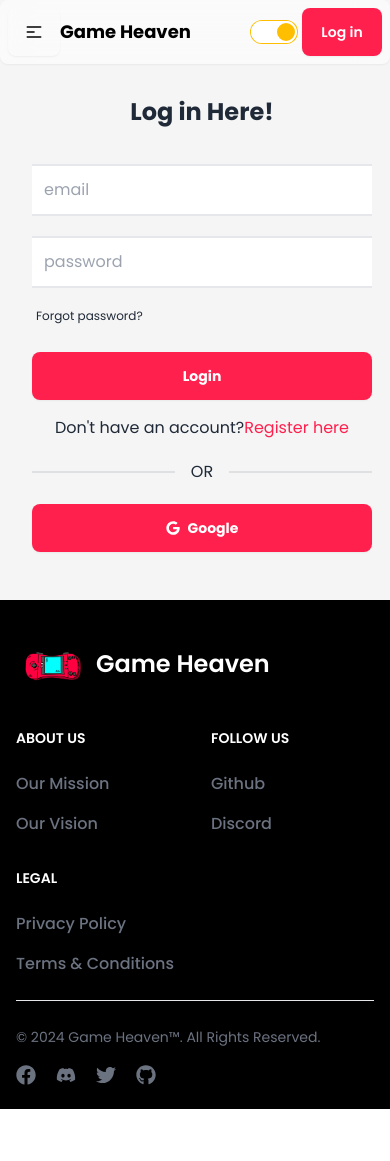
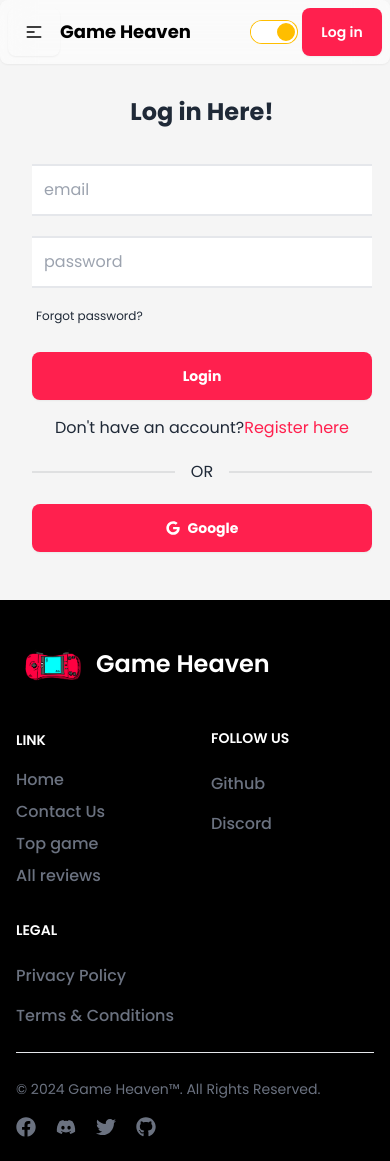
Before and after one commit to TanvirMain49/Game-Heaven-Client, a React (Vite) app: page /login in a window 390 px wide. Before the commit the page ends 1109 px from the top, so only its background shows below. Built offline with nearby package versions, Linux system fonts and the light colour scheme; no server answers.

Commit message:
added a alert in contact us section and add some routes to footer

```diff
--- a/src/Components/Banner.jsx
+++ b/src/Components/Banner.jsx
@@ -3,7 +3,7 @@
 
 const Banner = () => {
   return (
-    <Carousel className="rounded-none">
+    <Carousel id="home" className="rounded-none">
       <div className="relative h-full w-full">
         <img
           src="https://images7.alphacoders.com/419/thumb-1920-419788.jpg"
--- a/src/Components/ContactUs.jsx
+++ b/src/Components/ContactUs.jsx
@@ -1,15 +1,28 @@
 import React from "react";
+import Swal from "sweetalert2";
 
 const ContactUs = () => {
+  const handleContactUs = (e) => {
+    e.preventDefault();
+    Swal.fire({
+      title: "Thank you for Contacting Us",
+      icon: "success",
+      confirmButtonText: "Okay",
+      customClass: {
+        confirmButton:
+          "bg-green-500 hover:bg-green-600 text-white font-bold py-2 px-4 rounded",
+      },
+      buttonsStyling: false,
+    });
+    e.target.reset();
+  };
   return (
     <div
       className="text-white px-4 mt-20 bg-fixed"
       id="contact"
       style={{
         backgroundImage: `url('https://wallpapers.com/images/hd/blood-moon-1fennw7hpmgqllm0.jpg')`,
-        backgroundPosition: "center"
-
-
+        backgroundPosition: "center",
       }}
     >
       <div className="md:w-7/12 mx-auto pb-24 pt-20">
@@ -19,7 +32,7 @@
         </h2>
 
         {/* Form with Glassy Effect */}
-          <form className="grid grid-cols-1 md:grid-cols-2 gap-4 p-6 bg-white bg-opacity-20 backdrop-blur-md rounded-lg shadow-lg">
+        <div className="grid grid-cols-1 md:grid-cols-2 gap-4 p-6 bg-white bg-opacity-20 backdrop-blur-md rounded-lg shadow-lg">
           {/* Input Fields */}
           <input
             type="text"
@@ -44,14 +57,14 @@
 
           {/* Button */}
           <button
+            onClick={handleContactUs}
             type="submit"
             className="col-span-1 md:col-span-2 flex items-center justify-center gap-2 px-6 py-3 font-bold rounded-lg bg-red-600 text-white hover:bg-red-800 transition duration-300"
           >
             Send Message
           </button>
-          </form>
         </div>
-
+      </div>
     </div>
   );
 };
--- a/src/Pages/Footer.jsx
+++ b/src/Pages/Footer.jsx
@@ -22,19 +22,29 @@
           </div>
           <div class="grid grid-cols-2 gap-8 sm:gap-6 sm:grid-cols-3">
             <div>
-              <h2 class="mb-6 text-sm font-semibold uppercase text-white">
-                About Us
-              </h2>
-              <ul class="text-gray-500 dark:text-gray-400 font-medium">
-                <li class="mb-4">
-                  <p class="hover:underline">
-                  Our Mission
-                  </p>
+              <a href="home" class="mb-8 text-sm font-semibold uppercase text-white">
+                Link
+              </a>
+              <ul class="text-gray-500 dark:text-gray-400 font-medium space-y-2 mt-4">
+                <li >
+                  <a class="hover:underline">
+                  Home
+                  </a>
                 </li>
                 <li>
-                  <p class="hover:underline">
-                    Our Vision
-                  </p>
+                  <a class="hover:underline">
+                    Contact Us
+                  </a>
+                </li>
+                <li>
+                  <a class="hover:underline">
+                    Top game
+                  </a>
+                </li>
+                <li>
+                  <Link to='/allReviews' class="hover:underline">
+                    All reviews
+                  </Link>
                 </li>
               </ul>
             </div>
```
Lines whose indentation alone changed are shown as unchanged.
